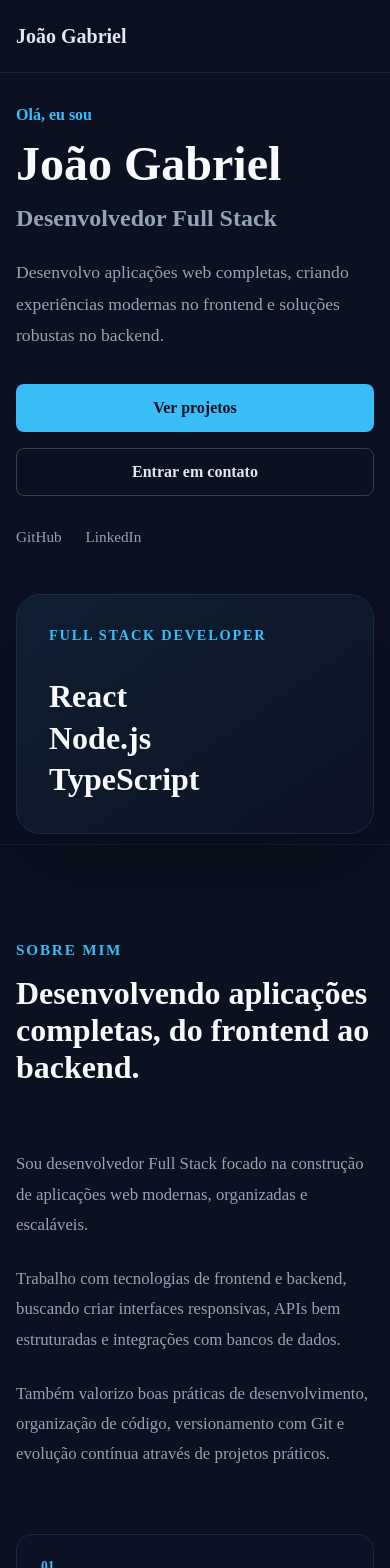
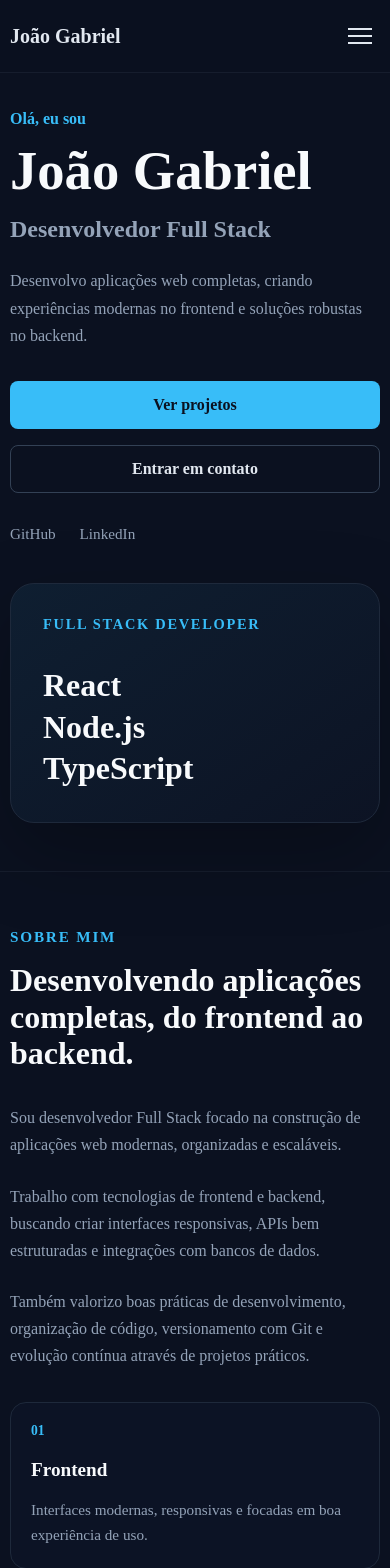
Before and after one commit to jgsantosx/portfolio, a React (Vite) app in the folder frontend/: page / in a window 390 px wide. Shown: the top 1568 px of the page. Built offline with nearby package versions, Linux system fonts and the light colour scheme.

Commit message:
fix: improve responsive layout across portfolio

```diff
--- a/frontend/src/components/Footer/Footer.css
+++ b/frontend/src/components/Footer/Footer.css
@@ -16,11 +16,14 @@
   color: #64748b;
 
   font-size: 0.9rem;
+  line-height: 1.6;
 }
 
 .footer__links {
   display: flex;
   align-items: center;
+  flex-wrap: wrap;
+
   gap: 1.5rem;
 }
 
@@ -36,14 +39,46 @@
   color: #38bdf8;
 }
 
+/* Mobile */
+
 @media (max-width: 700px) {
+  .footer {
+    padding: 1.75rem 0;
+  }
+
   .footer__content {
     flex-direction: column;
+    align-items: flex-start;
 
-    align-items: flex-start;
+    gap: 1.25rem;
   }
 
   .footer__links {
-    flex-wrap: wrap;
+    gap: 1rem;
   }
 }
+
+/* Mobile pequeno */
+
+@media (max-width: 480px) {
+  .footer {
+    padding: 1.5rem 0;
+  }
+
+  .footer p {
+    font-size: 0.85rem;
+  }
+
+  .footer__links {
+    width: 100%;
+
+    flex-direction: column;
+    align-items: flex-start;
+
+    gap: 0.75rem;
+  }
+
+  .footer__links a {
+    font-size: 0.85rem;
+  }
+}
--- a/frontend/src/components/Navbar/Navbar.css
+++ b/frontend/src/components/Navbar/Navbar.css
@@ -8,6 +8,7 @@
   backdrop-filter: blur(12px);
 
   border-bottom: 1px solid rgba(148, 163, 184, 0.12);
+
   z-index: 1000;
 }
 
@@ -26,13 +27,16 @@
 
 .navbar__links {
   display: flex;
+  align-items: center;
   gap: 2rem;
 }
 
 .navbar__links a {
   color: #94a3b8;
+
   font-size: 0.95rem;
   font-weight: 500;
+
   transition: color 0.2s ease;
 }
 
@@ -40,8 +44,86 @@
   color: #38bdf8;
 }
 
+/* Botão mobile */
+
+.navbar__toggle {
+  display: none;
+
+  flex-direction: column;
+  justify-content: center;
+
+  gap: 5px;
+
+  padding: 0.5rem;
+
+  background: transparent;
+
+  border: 0;
+
+  cursor: pointer;
+}
+
+.navbar__toggle span {
+  display: block;
+
+  width: 24px;
+  height: 2px;
+
+  background: #e2e8f0;
+
+  transition:
+    transform 0.2s ease,
+    opacity 0.2s ease;
+}
+
+/* Mobile */
+
 @media (max-width: 768px) {
+  .navbar__toggle {
+    display: flex;
+  }
+
+  .navbar__nav {
+    position: absolute;
+
+    top: 72px;
+    left: 0;
+
+    width: 100%;
+
+    max-height: 0;
+
+    overflow: hidden;
+
+    background: rgba(11, 17, 32, 0.98);
+
+    border-bottom: 1px solid rgba(148, 163, 184, 0.08);
+
+    transition: max-height 0.3s ease;
+  }
+
+  .navbar__nav--open {
+    max-height: 450px;
+  }
+
   .navbar__links {
-    display: none;
+    flex-direction: column;
+    align-items: flex-start;
+
+    gap: 0;
+
+    padding: 1rem;
+  }
+
+  .navbar__links li {
+    width: 100%;
+  }
+
+  .navbar__links a {
+    display: block;
+
+    width: 100%;
+
+    padding: 1rem 0;
   }
 }
--- a/frontend/src/components/Navbar/Navbar.tsx
+++ b/frontend/src/components/Navbar/Navbar.tsx
@@ -1,20 +1,40 @@
+import { useState } from "react";
 import "./Navbar.css";
 
 export function Navbar() {
+  const [isOpen, setIsOpen] = useState(false);
+
+  function closeMenu() {
+    setIsOpen(false);
+  }
+
   return (
     <header className="navbar">
       <div className="container navbar__content">
-        <a href="#home" className="navbar__logo">
+        <a href="#home" className="navbar__logo" onClick={closeMenu}>
           João Gabriel
         </a>
 
-        <nav>
+        <button
+          className="navbar__toggle"
+          type="button"
+          aria-label="Abrir menu"
+          aria-expanded={isOpen}
+          onClick={() => setIsOpen((prev) => !prev)}
+        >
+          <span />
+          <span />
+          <span />
+        </button>
+
+        <nav className={`navbar__nav ${isOpen ? "navbar__nav--open" : ""}`}>
           <ul className="navbar__links">
-            <li><a href="#home">Início</a></li>
-            <li><a href="#about">Sobre</a></li>
-            <li><a href="#skills">Skills</a></li>
-            <li><a href="#projects">Projetos</a></li>
-            <li><a href="#contact">Contato</a></li>
+            <li><a href="#home" onClick={closeMenu}>Início</a></li>
+            <li><a href="#about" onClick={closeMenu}>Sobre</a></li>
+            <li><a href="#skills" onClick={closeMenu}>Skills</a></li>
+            <li><a href="#projects" onClick={closeMenu}>Projetos</a></li>
+            <li><a href="#experience" onClick={closeMenu}>Experiência</a></li>
+            <li><a href="#contact" onClick={closeMenu}>Contato</a></li>
           </ul>
         </nav>
       </div>
--- a/frontend/src/sections/About/About.css
+++ b/frontend/src/sections/About/About.css
@@ -13,6 +13,7 @@
 
 .about__eyebrow {
   display: inline-block;
+
   margin-bottom: 1rem;
 
   color: #38bdf8;
@@ -34,12 +35,14 @@
 .about__body {
   display: grid;
   grid-template-columns: 0.85fr 1.15fr;
+  align-items: start;
+
   gap: 4rem;
-  align-items: start;
 }
 
 .about__text {
   display: grid;
+
   gap: 1.5rem;
 }
 
@@ -52,11 +55,13 @@
 
 .about__highlights {
   display: grid;
-  grid-template-columns: repeat(3, 1fr);
+  grid-template-columns: repeat(3, minmax(0, 1fr));
+
   gap: 1rem;
 }
 
 .about__card {
+  min-width: 0;
   min-height: 220px;
 
   padding: 1.5rem;
@@ -73,6 +78,7 @@
 
 .about__card:hover {
   transform: translateY(-4px);
+
   border-color: rgba(56, 189, 248, 0.45);
 }
 
@@ -102,13 +108,44 @@
   line-height: 1.7;
 }
 
+/* Tablet */
+
 @media (max-width: 1000px) {
+  .about__content {
+    gap: 3rem;
+  }
+
   .about__body {
     grid-template-columns: 1fr;
+
+    gap: 3rem;
+  }
+
+  .about__highlights {
+    grid-template-columns: repeat(3, minmax(0, 1fr));
   }
 }
 
+/* Tablet pequeno / Mobile */
+
 @media (max-width: 768px) {
+  .about__content {
+    gap: 2.5rem;
+  }
+
+  .about__body {
+    gap: 2.5rem;
+  }
+
+  .about__title {
+    font-size: clamp(2rem, 8vw, 3rem);
+  }
+
+  .about__text p {
+    font-size: 1rem;
+    line-height: 1.7;
+  }
+
   .about__highlights {
     grid-template-columns: 1fr;
   }
@@ -116,4 +153,28 @@
   .about__card {
     min-height: auto;
   }
+
+  .about__card span {
+    margin-bottom: 1.25rem;
+  }
 }
+
+/* Mobile pequeno */
+
+@media (max-width: 480px) {
+  .about__content {
+    gap: 2rem;
+  }
+
+  .about__body {
+    gap: 2rem;
+  }
+
+  .about__title {
+    font-size: 2rem;
+  }
+
+  .about__card {
+    padding: 1.25rem;
+  }
+}
--- a/frontend/src/sections/Hero/Hero.css
+++ b/frontend/src/sections/Hero/Hero.css
@@ -1,7 +1,9 @@
 .hero {
   min-height: 100vh;
+
   display: flex;
   align-items: center;
+
   padding-top: 72px;
 }
 
@@ -9,6 +11,7 @@
   display: grid;
   grid-template-columns: 1.2fr 0.8fr;
   align-items: center;
+
   gap: 4rem;
 }
 
@@ -18,46 +21,49 @@
 
 .hero__eyebrow {
   display: inline-block;
+
   margin-bottom: 1rem;
 
   color: #38bdf8;
+
   font-size: 1rem;
   font-weight: 600;
 }
 
 .hero__title {
+  margin-bottom: 1rem;
+
+  color: #f8fafc;
+
   font-size: clamp(3rem, 7vw, 5.5rem);
   line-height: 1;
   font-weight: 800;
-
-  color: #f8fafc;
-
-  margin-bottom: 1rem;
 }
 
 .hero__subtitle {
-  font-size: clamp(1.5rem, 3vw, 2.4rem);
-  line-height: 1.2;
+  margin-bottom: 1.5rem;
 
   color: #94a3b8;
 
-  margin-bottom: 1.5rem;
+  font-size: clamp(1.5rem, 3vw, 2.4rem);
+  line-height: 1.2;
 }
 
 .hero__description {
   max-width: 600px;
 
+  margin-bottom: 2rem;
+
   color: #94a3b8;
 
   font-size: 1.1rem;
   line-height: 1.8;
-
-  margin-bottom: 2rem;
 }
 
 .hero__actions {
   display: flex;
   flex-wrap: wrap;
+
   gap: 1rem;
 
   margin-bottom: 2rem;
@@ -107,11 +113,14 @@
 
 .hero__socials {
   display: flex;
+  flex-wrap: wrap;
+
   gap: 1.5rem;
 }
 
 .hero__socials a {
   color: #94a3b8;
+
   font-size: 0.95rem;
   font-weight: 500;
 
@@ -136,15 +145,13 @@
   border: 1px solid #1e293b;
   border-radius: 24px;
 
-  background:
-    linear-gradient(
-      145deg,
-      rgba(56, 189, 248, 0.08),
-      rgba(15, 23, 42, 0.4)
-    );
+  background: linear-gradient(
+    145deg,
+    rgba(56, 189, 248, 0.08),
+    rgba(15, 23, 42, 0.4)
+  );
 
-  box-shadow:
-    0 30px 80px rgba(0, 0, 0, 0.25);
+  box-shadow: 0 30px 80px rgba(0, 0, 0, 0.25);
 }
 
 .hero__card span {
@@ -168,23 +175,56 @@
   line-height: 1.3;
 }
 
+/* Tablet */
+
 @media (max-width: 900px) {
+  .hero {
+    min-height: auto;
+
+    padding-top: 120px;
+    padding-bottom: 4rem;
+  }
+
   .hero__content {
     grid-template-columns: 1fr;
+
+    gap: 3rem;
   }
 
   .hero__visual {
+    width: 100%;
+
     justify-content: flex-start;
+  }
+
+  .hero__card {
+    max-width: 100%;
   }
 }
 
+/* Mobile */
+
 @media (max-width: 600px) {
   .hero {
-    padding-top: 96px;
+    padding-top: 110px;
+    padding-bottom: 3rem;
   }
 
   .hero__content {
-    gap: 3rem;
+    gap: 2.5rem;
+  }
+
+  .hero__title {
+    font-size: clamp(2.7rem, 14vw, 4rem);
+  }
+
+  .hero__subtitle {
+    font-size: 1.5rem;
+  }
+
+  .hero__description {
+    font-size: 1rem;
+    line-height: 1.7;
   }
 
   .hero__actions {
@@ -195,7 +235,35 @@
     width: 100%;
   }
 
+  .hero__socials {
+    row-gap: 0.75rem;
+  }
+
   .hero__card {
     padding: 2rem;
   }
+
+  .hero__card strong {
+    font-size: 2rem;
+  }
 }
+
+/* Mobile pequeno */
+
+@media (max-width: 380px) {
+  .hero__title {
+    font-size: 2.5rem;
+  }
+
+  .hero__subtitle {
+    font-size: 1.35rem;
+  }
+
+  .hero__card {
+    padding: 1.5rem;
+  }
+
+  .hero__card strong {
+    font-size: 1.7rem;
+  }
+}
--- a/frontend/src/sections/Skills/Skills.css
+++ b/frontend/src/sections/Skills/Skills.css
@@ -4,11 +4,13 @@
 
 .skills__heading {
   max-width: 760px;
+
   margin-bottom: 4rem;
 }
 
 .skills__eyebrow {
   display: inline-block;
+
   margin-bottom: 1rem;
 
   color: #38bdf8;
@@ -40,11 +42,14 @@
 
 .skills__grid {
   display: grid;
-  grid-template-columns: repeat(2, 1fr);
+  grid-template-columns: repeat(2, minmax(0, 1fr));
+
   gap: 1.5rem;
 }
 
 .skills__card {
+  min-width: 0;
+
   padding: 2rem;
 
   border: 1px solid #1e293b;
@@ -74,10 +79,13 @@
 .skills__list {
   display: flex;
   flex-wrap: wrap;
+
   gap: 0.75rem;
 }
 
 .skills__list li {
+  max-width: 100%;
+
   padding: 0.6rem 0.9rem;
 
   border: 1px solid #334155;
@@ -88,6 +96,8 @@
   color: #cbd5e1;
 
   font-size: 0.9rem;
+
+  overflow-wrap: anywhere;
 
   transition:
     color 0.2s ease,
@@ -103,16 +113,61 @@
   background: rgba(56, 189, 248, 0.06);
 }
 
+/* Tablet */
+
+@media (max-width: 900px) {
+  .skills__heading {
+    margin-bottom: 3rem;
+  }
+}
+
+/* Mobile */
+
 @media (max-width: 768px) {
   .skills__grid {
     grid-template-columns: 1fr;
   }
 
-  .skills__heading {
-    margin-bottom: 3rem;
+  .skills__title {
+    font-size: clamp(2rem, 8vw, 3rem);
+  }
+
+  .skills__description {
+    font-size: 1rem;
+    line-height: 1.7;
   }
 
   .skills__card {
     padding: 1.5rem;
   }
 }
+
+/* Mobile pequeno */
+
+@media (max-width: 480px) {
+  .skills__heading {
+    margin-bottom: 2.5rem;
+  }
+
+  .skills__title {
+    font-size: 2rem;
+  }
+
+  .skills__card {
+    padding: 1.25rem;
+  }
+
+  .skills__card h3 {
+    margin-bottom: 1.25rem;
+  }
+
+  .skills__list {
+    gap: 0.6rem;
+  }
+
+  .skills__list li {
+    padding: 0.5rem 0.75rem;
+
+    font-size: 0.85rem;
+  }
+}
--- a/frontend/src/styles/global.css
+++ b/frontend/src/styles/global.css
@@ -22,6 +22,8 @@ body {
     BlinkMacSystemFont,
     "Segoe UI",
     sans-serif;
+
+  overflow-x: hidden;
 }
 
 body,
@@ -58,3 +60,23 @@ ul {
 .section {
   padding: 6rem 0;
 }
+
+@media (max-width: 768px) {
+  .container {
+    width: min(100% - 1.5rem, 1120px);
+  }
+
+  .section {
+    padding: 4rem 0;
+  }
+}
+
+@media (max-width: 480px) {
+  .container {
+    width: min(100% - 1.25rem, 1120px);
+  }
+
+  .section {
+    padding: 3.5rem 0;
+  }
+}
```
Also changed, not shown: frontend/src/sections/Contact/Contact.css (+63 -6 lines), frontend/src/sections/Experience/Experience.css (+86 -4 lines), frontend/src/sections/Projects/Projects.css (+64 -2 lines).
